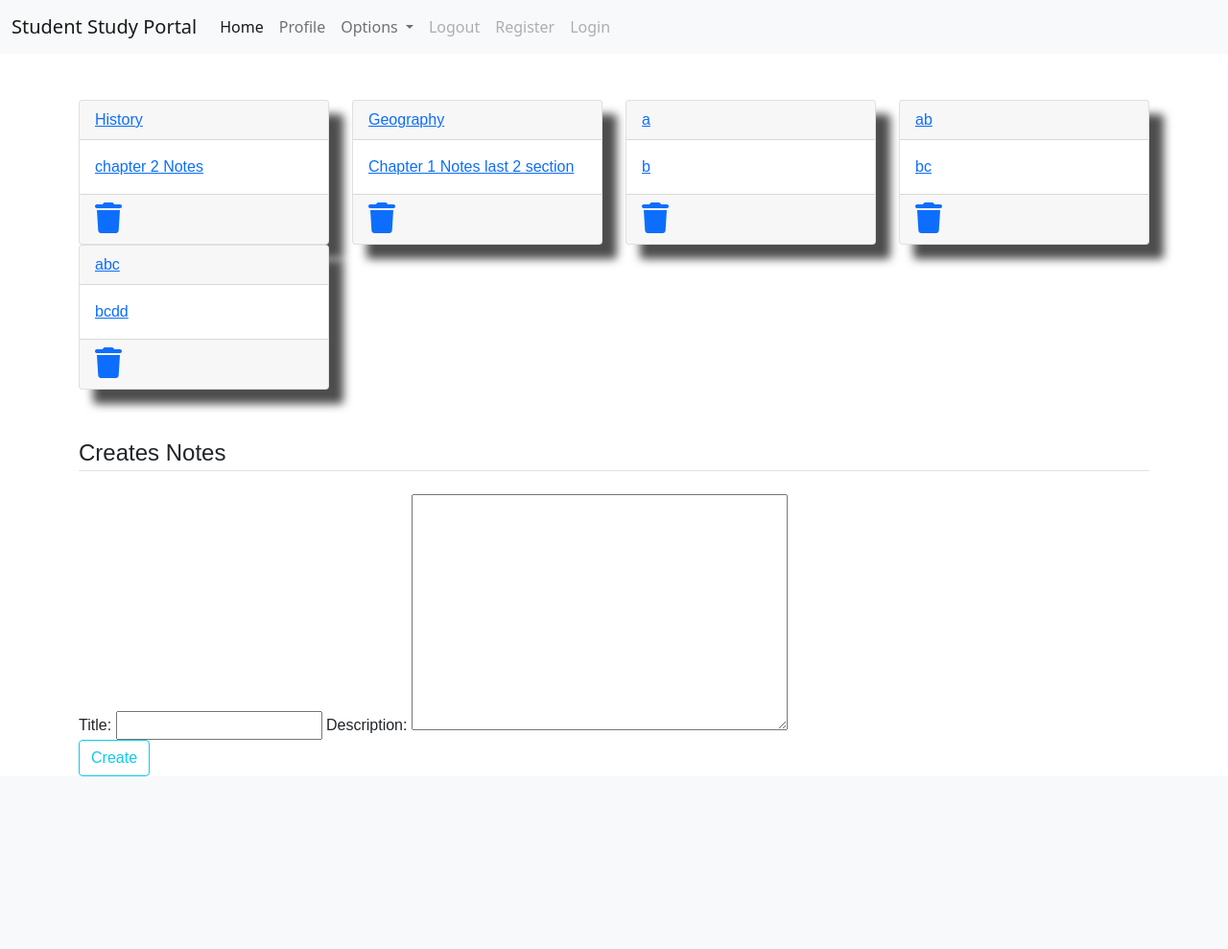
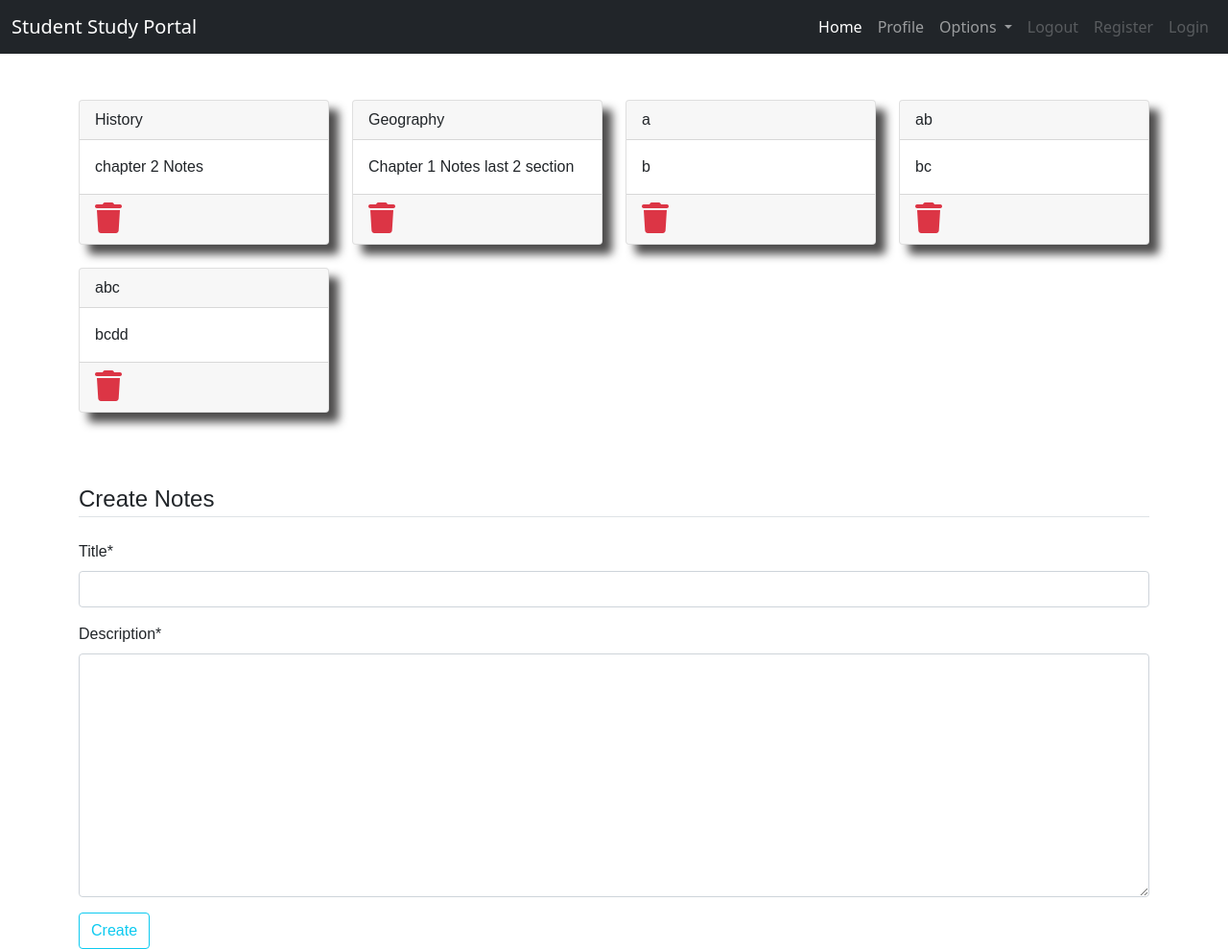
Before and after one commit to msSandhya23/Only-Project, a Django app: page /notes/ in a window 1280 px wide. Shown: the whole page at 96% size. Before the commit the page ends 809 px from the top, so only its background shows below. Run offline with Django 4.2, Linux system fonts and the light colour scheme; a user stored in the database is signed in; data comes from the database, SQL or seed files in the repository; both versions use the stored data as it was after the commit; some libraries are stand-ins or nearby versions.

Commit message:
Refactor note templates and views; enable NotesDetailView and update CSS styles

```diff
--- a/Student_Study_Portal/Student_Study_Portal/settings.py
+++ b/Student_Study_Portal/Student_Study_Portal/settings.py
@@ -41,6 +41,7 @@ INSTALLED_APPS = [
     "django.contrib.staticfiles",
     "dashboard",
     "crispy_forms",
+    "crispy_bootstrap5",
 ]
 
 MIDDLEWARE = [
@@ -126,4 +127,4 @@ STATIC_URL = "static/"
 
 DEFAULT_AUTO_FIELD = "django.db.models.BigAutoField"
 STATICFILES_DIRS = [STATIC_DIR]
-CRISPY_TEMPLATE_PACK = "bootstrap4"
+CRISPY_TEMPLATE_PACK = "bootstrap5"
--- a/Student_Study_Portal/dashboard/urls.py
+++ b/Student_Study_Portal/dashboard/urls.py
@@ -1,9 +1,10 @@
 from django.urls import path
 from . import views
+from .views import NotesDetailView
 
 urlpatterns = [
     path('',views.home,name='home'),
     path('notes/',views.notes,name='notes'),
     path('delete_note/<int:pk>/',views.delete_note,name='delete_note'),
-    #path('notes_detail/<int:pk>/',NotesDetailView.as_view(),name='Notes_detail'),
+    path('notes_detail/<int:pk>/',NotesDetailView.as_view(),name='Notes_detail'),
 ]
--- a/Student_Study_Portal/dashboard/views.py
+++ b/Student_Study_Portal/dashboard/views.py
@@ -1,5 +1,5 @@
 from django.shortcuts import render,redirect
-from . forms import *
+from .forms import *
 from django.contrib import messages
 from django.views import generic
 # Create your views here.
@@ -23,5 +23,5 @@ def delete_note(request,pk=None):
     Notes.objects.get(id=pk).delete()
     return redirect('notes')
 
-#class NotesDetailView(generic.DetailView):
-    #model = Notes
+class NotesDetailView(generic.DetailView):
+    model = Notes
--- a/Student_Study_Portal/static/css/main.css
+++ b/Student_Study_Portal/static/css/main.css
@@ -1,20 +1,18 @@
-html{
-    scroll-behavior: smooth;
-    height: 100%;
-    width: 100%;
+html {
+  scroll-behavior: smooth;
+  height: 100%;
+  width: 100%;
 }
-main{
-    font-family: Barlow, Quicksand, Rubik, sans-serif, serif, 'Times New Roman', Times, serif !important;
+main {
+  font-family: Barlow, Quicksand, Rubik, sans-serif, serif, "Times New Roman",
+    Times, serif !important;
 }
-footer{
-    font-family: Rubik, sans-serif, serif, 'Times New Roman', Times, serif ;
+footer {
+  font-family: Rubik, sans-serif, serif, "Times New Roman", Times, serif;
 }
-.example::-webkit-scrollbar{
-    display: none;
+.example::-webkit-scrollbar {
+  display: none;
 }
-.navbar{
-    background-color: rgb(0,0,0);
+.card {
+  box-shadow: 10px 10px 10px rgba(78, 77, 77);
 }
-.card{
-    box-shadow: 15px 15px 10px rgba(78,77,77);
-}
--- a/Student_Study_Portal/templates/base.html
+++ b/Student_Study_Portal/templates/base.html
@@ -1,31 +1,56 @@
-
 {% load static %}
-<!doctype html>
+<!DOCTYPE html>
 <html lang="en">
   <head>
-    <link href="https://cdn.jsdelivr.net/npm/bootstrap@5.0.2/dist/css/bootstrap.min.css" rel="stylesheet" integrity="sha384-EVSTQN3/azprG1Anm3QDgpJLIm9Nao0Yz1ztcQTwFspd3yD65VohhpuuCOmLASjC" crossorigin="anonymous">
-    <link rel="stylesheet" href="https://cdnjs.cloudflare.com/ajax/libs/font-awesome/6.7.2/css/all.min.css">
+    <link
+      href="https://cdn.jsdelivr.net/npm/bootstrap@5.0.2/dist/css/bootstrap.min.css"
+      rel="stylesheet"
+      integrity="sha384-EVSTQN3/azprG1Anm3QDgpJLIm9Nao0Yz1ztcQTwFspd3yD65VohhpuuCOmLASjC"
+      crossorigin="anonymous"
+    />
+    <link
+      rel="stylesheet"
+      href="https://cdnjs.cloudflare.com/ajax/libs/font-awesome/6.7.2/css/all.min.css"
+    />
     <title>Hello, world!</title>
-    <link rel="stylesheet" href="{% static 'css/main.css' %}">
+    <link rel="stylesheet" href="{% static 'css/main.css' %}" />
   </head>
   <body>
     <header>
-      <nav class="navbar navbar-expand-lg navbar-light bg-light">
-        <div class="container-fluid">
-          <a class="navbar-brand" href="#">Student Study Portal</a>
-          <button class="navbar-toggler" type="button" data-bs-toggle="collapse" data-bs-target="#navbarSupportedContent" aria-controls="navbarSupportedContent" aria-expanded="false" aria-label="Toggle navigation">
+      <nav class="navbar navbar-expand-lg navbar-dark bg-dark">
+        <div class="container-fluid w-100 d-flex justify-content-between">
+          <a class="navbar-brand" href="/">Student Study Portal</a>
+          <div>
+            <button
+              class="navbar-toggler"
+              type="button"
+              data-bs-toggle="collapse"
+              data-bs-target="#navbarSupportedContent"
+              aria-controls="navbarSupportedContent"
+              aria-expanded="false"
+              aria-label="Toggle navigation"
+            >
               <span class="navbar-toggler-icon"></span>
             </button>
             <div class="collapse navbar-collapse" id="navbarSupportedContent">
-            <ul class="navbar-nav  mb-2 mb-lg-0">
+              <ul class="navbar-nav mb-2 mb-lg-0">
                 <li class="nav-item">
-                <a class="nav-link active" aria-current="page" href="#">Home</a>
+                  <a class="nav-link active" aria-current="page" href="#"
+                    >Home</a
+                  >
                 </li>
                 <li class="nav-item">
                   <a class="nav-link" href="#">Profile</a>
                 </li>
                 <li class="nav-item dropdown">
-                <a class="nav-link dropdown-toggle" href="#" id="navbarDropdown" role="button" data-bs-toggle="dropdown" aria-expanded="false">
+                  <a
+                    class="nav-link dropdown-toggle"
+                    href="#"
+                    id="navbarDropdown"
+                    role="button"
+                    data-bs-toggle="dropdown"
+                    aria-expanded="false"
+                  >
                     Options
                   </a>
                   <div class="dropdown-menu" aria-labelledby="navbarDropdown">
@@ -38,7 +63,7 @@
                     <a class="dropdown-item" href="#">To-Do</a>
                     <a class="dropdown-item" href="#">Homework</a>
                     <div class="dropdown-divider"></div>
-                  <a class="dropdown-item" href="#">Notes</a>
+                    <a class="dropdown-item" href="/notes">Notes</a>
                     <a class="dropdown-item" href="#">Conversion</a>
                     <div class="dropdown-divider"></div>
                   </div>
@@ -56,22 +81,20 @@
               </ul>
             </div>
           </div>
+        </div>
       </nav>
     </header>
     <br /><br />
     <main>
-      {% if messages %}
-        {% for msg in messages %}
+      {% if messages %} {% for msg in messages %}
       <div class="alert alert-{{msg.tags}}">{{msg}}</div>
-        {% endfor %}
-      {% endif%}
-
-      {% block content %}
-      {% endblock %}
+      {% endfor %} {% endif%} {% block content %} {% endblock %}
     </main>
 
-    <script src="https://cdn.jsdelivr.net/npm/bootstrap@5.0.2/dist/js/bootstrap.bundle.min.js" integrity="sha384-MrcW6ZMFYlzcLA8Nl+NtUVF0sA7MsXsP1UyJoMp4YLEuNSfAP+JcXn/tWtIaxVXM" crossorigin="anonymous"></script>
-
-
+    <script
+      src="https://cdn.jsdelivr.net/npm/bootstrap@5.0.2/dist/js/bootstrap.bundle.min.js"
+      integrity="sha384-MrcW6ZMFYlzcLA8Nl+NtUVF0sA7MsXsP1UyJoMp4YLEuNSfAP+JcXn/tWtIaxVXM"
+      crossorigin="anonymous"
+    ></script>
   </body>
 </html>
--- a/Student_Study_Portal/templates/home.html
+++ b/Student_Study_Portal/templates/home.html
@@ -6,7 +6,7 @@
     <h3>Welcome</h3>
     <hr> <br>
     <div class="row">
-        <div class="col-md-3">
+        <div class="col-md-3 mb-md-3">
             <a href="#">
                 <div class="card">
                     <img src="" alt="">
--- a/Student_Study_Portal/templates/notes.html
+++ b/Student_Study_Portal/templates/notes.html
@@ -1,25 +1,20 @@
 {% extends 'base.html' %}
-{% load static %}
-{% load crispy_forms_tags %}
-{% block content %}
-
+{% load static %} {% load crispy_forms_tags %} {% block content %}
   <div class="container">
     <div class="row">
       {% for note in notes %}
-    <div class="col-md-3">
-      <a href="#">
-        <div class="card">
-          <div class="card-header">{{note.title}}</div>
-          <div class="card-body">{{note.description|slice:"0:100"}}</div>
+        <div class="col-md-3 mb-4">
+          <a href="#" class="text-decoration-none text-dark">
+            <div class="card h-100">
+              <div class="card-header">{{ note.title }}</div>
+              <div class="card-body">{{ note.description|slice:'0:100' }}</div>
               <div class="card-footer mt-auto">
-            <a href="{% url 'delete_note' note.id %}"><i class="fa fa-trash fa-2x"></i></a>
+                <a href="{% url 'delete_note' note.id %}"><i class="fa fa-trash fa-2x text-danger"></i></a>
               </div>
             </div>
           </a>
         </div>
       {% endfor %}
-    <br />
-    <br />
     </div>
   </div>
   <br />
@@ -28,12 +23,12 @@
     <form method="POST">
       {% csrf_token %}
       <fieldset class="form-group">
-      <legend class="border-bottom mb-4">Creates Notes</legend>
+        <legend class="border-bottom mb-4">Create Notes</legend>
       </fieldset>
-    {{form}}
+      {{ form|crispy }}
       <div class="form-group">
-      <button href="" class="btn btn-outline-info">Create</button>
+        <button type="submit" class="btn btn-outline-info">Create</button>
       </div>
     </form>
   </div>
-{% endblock content %}
+{% endblock %}
```
Also changed, not shown: Student_Study_Portal/db.sqlite3. Lines whose indentation alone changed are shown as unchanged.
